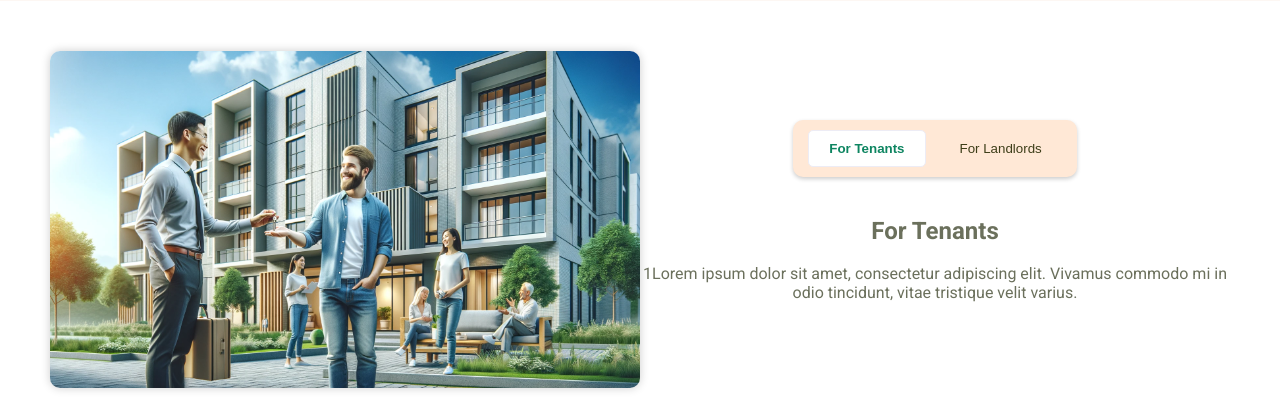
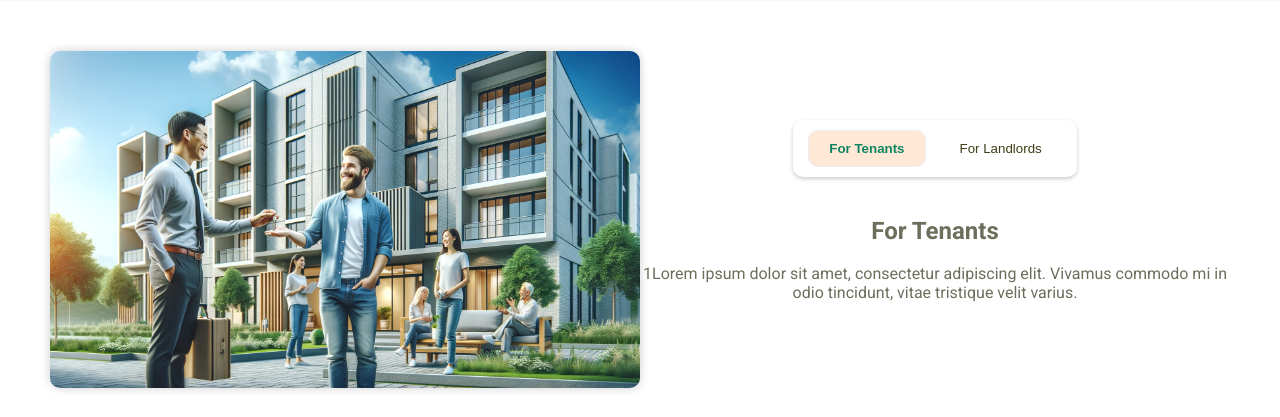
Before and after one commit to MasonGreen365/dencity, a Flask app: page / in a window 1280 px wide. Shown: the part 652-1069 px from the top of the page. Run offline with Flask 3, Linux system fonts and the light colour scheme; some libraries are stand-ins or nearby versions.

Commit message:
minor button updates

```diff
--- a/dencity-flask/static/css/style.css
+++ b/dencity-flask/static/css/style.css
@@ -170,7 +170,7 @@ body {
 .button-container {
     text-align: center;
     margin-bottom: 20px;
-    background-color: var(--peach);
+    background-color: var(--white);
     padding: 10px;
     border-radius: 10px;
     display: inline-block;
@@ -181,7 +181,7 @@ body {
     background-color: transparent;
     border:none;
     color: var(--grass);
-    border-radius: 5px;
+    border-radius: 10px;
     cursor: pointer;
     margin: 0 5px;
     transition: background-color 0.3s, color 0.3s;
@@ -192,7 +192,7 @@ body {
 }
 
 .toggle-button.active {
-    background-color: var(--white);
+    background-color: var(--peach);
     color: var(--rainforest);
     border: 1px solid #EDECF5;
     font-weight: bold;
```
